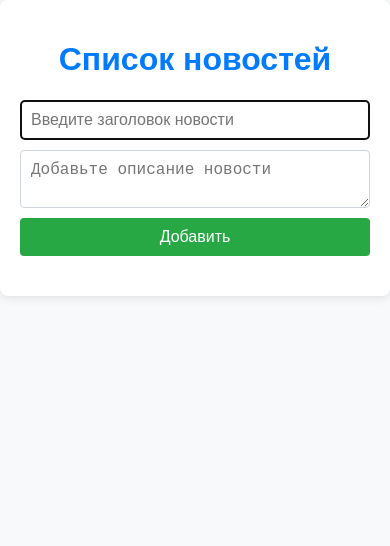
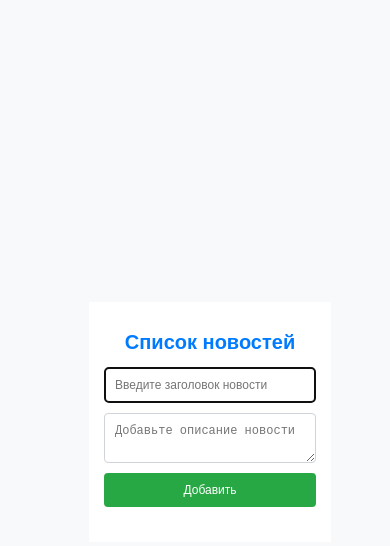
Before and after one commit to Nadezhda-97/crud, a React (Vite) app in the folder crud-app/: page / in a window 390 px wide. Shown: the top 546 px of the page. Built offline with nearby package versions, Linux system fonts and the light colour scheme.

Commit message:
update index.css

```diff
--- a/crud-app/src/styles/index.css
+++ b/crud-app/src/styles/index.css
@@ -1,13 +1,19 @@
-body {
+html, body {
   font-family: Arial, sans-serif;
   background-color: #f8f9fa;
   margin: 0;
   padding: 0;
+  height: 100%; /* Занимает всю высоту */
+  display: flex;
+  justify-content: center;
+  align-items: center;
+  /* height: 100vh; */
 }
 
 .container {
-  max-width: 600px;
-  margin: 0 auto;
+  /* Убираем max-width для мобильных устройств */
+  max-width: 600px;  /*Максимальная ширина для десктопов */
+  margin: 0 auto;  /*Центрирование контейнера */
   padding: 20px;
   background-color: #ffffff;
   border-radius: 8px;
@@ -41,6 +47,7 @@ button {
   color: #fff;
   font-size: 16px;
   cursor: pointer;
+  transition: background-color 0.3s, transform 0.1s; /* Плавные эффекты */
 }
 
 button[type="submit"] {
@@ -54,6 +61,14 @@ button.edit {
 
 button.delete {
   background-color: #DC3545;
+}
+
+button:hover {
+  opacity: 0.9; /* Уменьшаем непрозрачность при наведении */
+}
+
+button:active {
+  transform: scale(0.95); /* Уменьшаем размер при нажатии */
 }
 
 ul {
@@ -73,3 +88,49 @@ li {
   margin: 0 0 10px 0;
   color: #007BFF;
 }
+
+/* Адаптивные стили для мобильных устройств */
+@media (max-width: 768px) {
+  .container {
+    padding: 15px;
+    width: 100%; /* Убираем ограничение по ширине */
+    box-shadow: none; /* Убираем тень для более простого оформления */
+    border-radius: 0; /* Убираем закругление углов */
+  }
+
+  h1 {
+    font-size: 24px;
+  }
+
+  input[type="text"],
+  textarea {
+    font-size: 14px;
+  }
+
+  button {
+    font-size: 14px;
+  }
+
+  li {
+    padding: 10px;
+  }
+}
+
+@media (max-width: 480px) {
+  h1 {
+    font-size: 20px;
+  }
+
+  input[type="text"],
+  textarea {
+    font-size: 12px;
+  }
+
+  button {
+    font-size: 12px;
+  }
+
+  li {
+    padding: 8px;
+  }
+}
```
